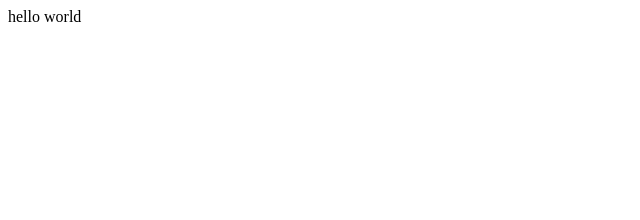
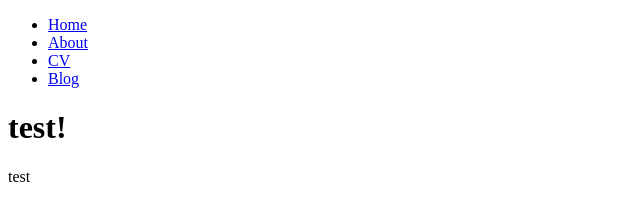
Before and after one commit to ogoann/annaogorzalek, a plain HTML site: page index.html in a window 1280 px wide. Shown: the whole page, without its empty margins (0-640 px from the left). Drawn offline with Linux system fonts and the light colour scheme.

Commit message:
Update index.html

```diff
--- a/index.html
+++ b/index.html
@@ -1,7 +1,22 @@
 <!DOCTYPE html>
 <html>
+	<head>
+		<title>webpage test</title>
+	</head>
 	<body>
-    hello world
+		<nav>
+    		<ul>
+        		<li><a href="/">Home</a></li>
+	        	<li><a href="/about">About</a></li>
+        		<li><a href="/cv">CV</a></li>
+        		<li><a href="/blog">Blog</a></li>
+    		</ul>
+		</nav>
+		<div class="container">
+    		<div class="blurb">
+        		<h1>test!</h1>
+				<p>test</p>
+    		</div><!-- /.blurb -->
+		</div><!-- /.container -->
 	</body>
-
 </html>
```
